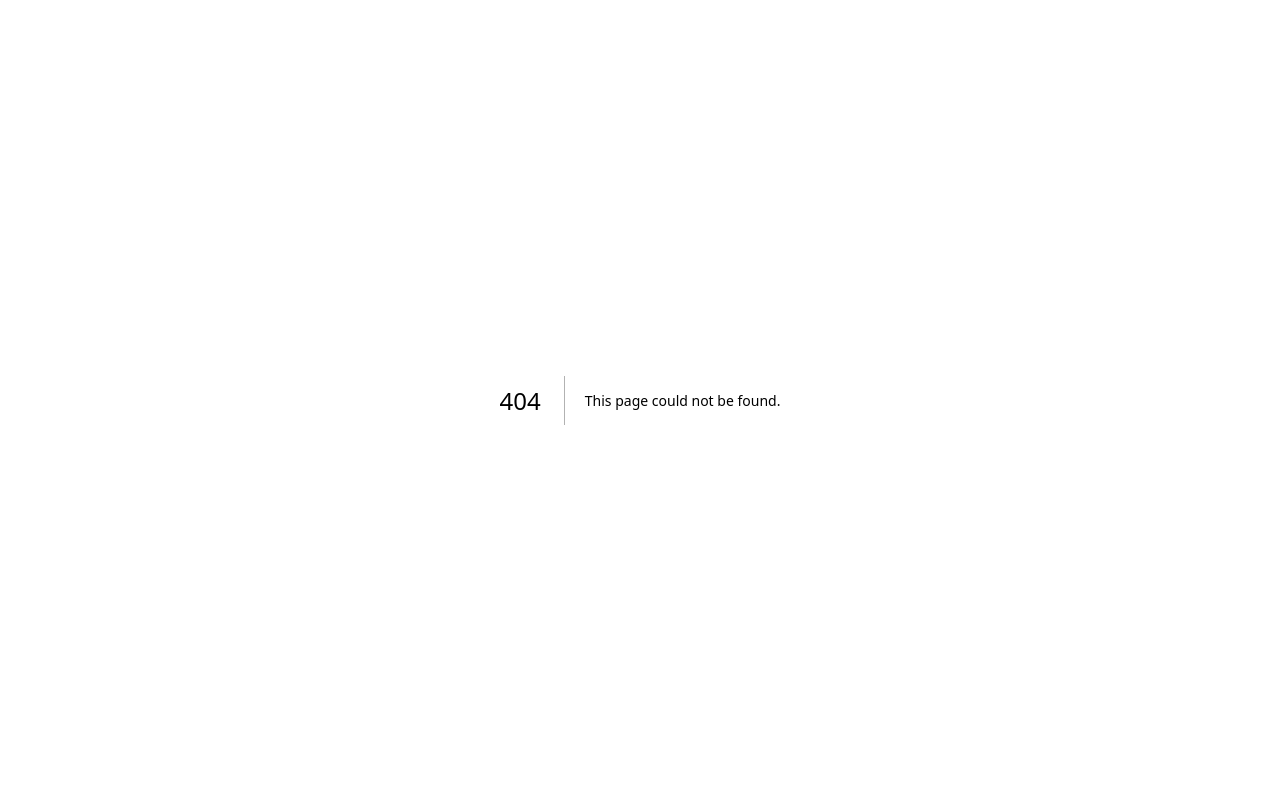
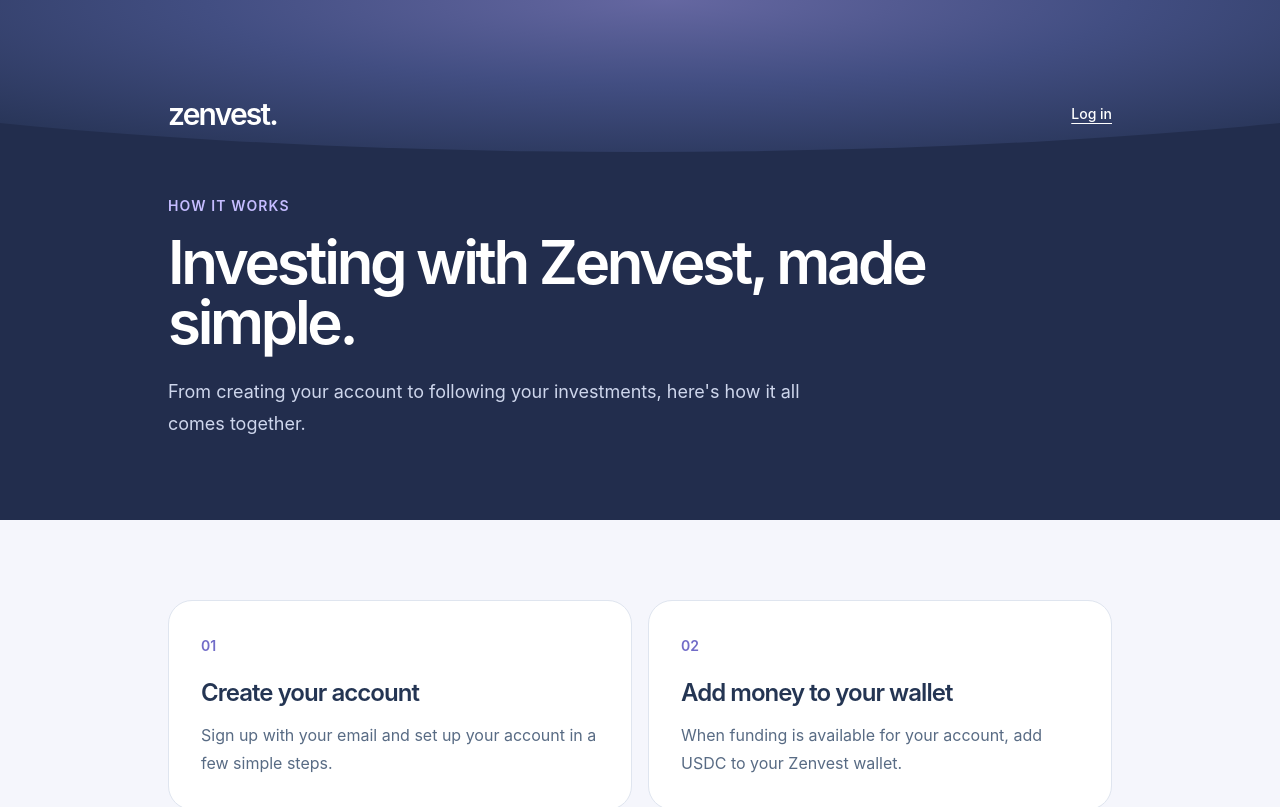
Before and after one commit to en0ma/zenvest, a Next.js app: page /how-it-works in a window 1280 px wide. Before the commit this address had no page. Shown: the top 807 px of the page. Built offline with nearby package versions, Linux system fonts and the light colour scheme.

Commit message:
Add friendly Afterglow how-it-works page with four clear steps

```diff
--- /dev/null
+++ b/src/app/how-it-works/page.tsx
@@ -0,0 +1,26 @@
+import type {Metadata} from "next";
+import Link from "next/link";
+
+export const metadata:Metadata={title:"How it works | Zenvest",description:"See how to get started with Zenvest, choose a strategy, and follow your investments."};
+const steps=[
+ {number:"01",title:"Create your account",description:"Sign up with your email and set up your account in a few simple steps."},
+ {number:"02",title:"Add money to your wallet",description:"When funding is available for your account, add USDC to your Zenvest wallet."},
+ {number:"03",title:"Choose an investment",description:"Explore the available strategies, pick one you like, and choose how much to invest."},
+ {number:"04",title:"Follow your progress",description:"See your wallet, investments, and results together in your Zenvest account."},
+];
+export default function HowItWorks(){
+ return <main className="min-h-screen bg-[#F5F6FC] text-[#243553]">
+  <section className="relative overflow-hidden bg-[#222D4D] text-white">
+   <div aria-hidden="true" className="pointer-events-none absolute inset-x-0 top-0 h-40 bg-[radial-gradient(ellipse_75%_110%_at_52%_0%,#6567A1_0%,#424E82_48%,#283558_100%)] [clip-path:ellipse(85%_95%_at_50%_0%)]"/>
+   <div className="relative mx-auto max-w-5xl px-6 pb-16 pt-20 sm:px-10 sm:pb-20 sm:pt-24">
+    <header className="flex items-center justify-between gap-4"><Link href="/" className="text-3xl font-semibold tracking-[-.06em]">zenvest.</Link><Link href="/login" className="text-sm font-medium underline underline-offset-4">Log in</Link></header>
+    <div className="mt-16"><p className="text-sm font-semibold uppercase tracking-[.08em] text-[#C5BCFF]">How it works</p><h1 className="mt-4 max-w-3xl text-4xl font-semibold leading-tight tracking-[-.055em] sm:text-6xl">Investing with Zenvest, made simple.</h1><p className="mt-6 max-w-2xl text-lg leading-8 text-[#CED6EC]">From creating your account to following your investments, here's how it all comes together.</p></div>
+   </div>
+  </section>
+  <section className="mx-auto max-w-5xl px-6 py-14 sm:px-10 sm:py-20" aria-label="Getting started">
+   <div className="grid gap-4 sm:grid-cols-2">{steps.map(step=><article key={step.number} className="rounded-[24px] border border-[#DFE5EF] bg-white p-6 sm:p-8"><span className="text-sm font-semibold text-[#716CC8]">{step.number}</span><h2 className="mt-5 text-2xl font-semibold tracking-[-.04em]">{step.title}</h2><p className="mt-3 text-base leading-7 text-[#586B84]">{step.description}</p></article>)}</div>
+   <div className="mt-12 rounded-[24px] bg-[#E9ECFB] p-6 sm:p-10"><h2 className="text-2xl font-semibold tracking-[-.04em]">Everything in one place.</h2><p className="mt-3 max-w-2xl leading-7 text-[#586B84]">Your Overview shows your account balance. Wallet helps you manage your funds. Investments lets you explore strategies and see your activity.</p><Link href="/register" className="mt-7 inline-flex rounded-full bg-[#222D4D] px-7 py-3.5 font-semibold text-white hover:bg-[#36446B]">See your options →</Link></div>
+  </section>
+  <footer className="border-t border-[#DFE5EF] px-6 py-7 text-center text-sm text-[#586B84]"><Link href="/" className="mr-6 hover:underline">Home</Link><Link href="/terms" className="hover:underline">Terms of service</Link></footer>
+ </main>;
+}
```
